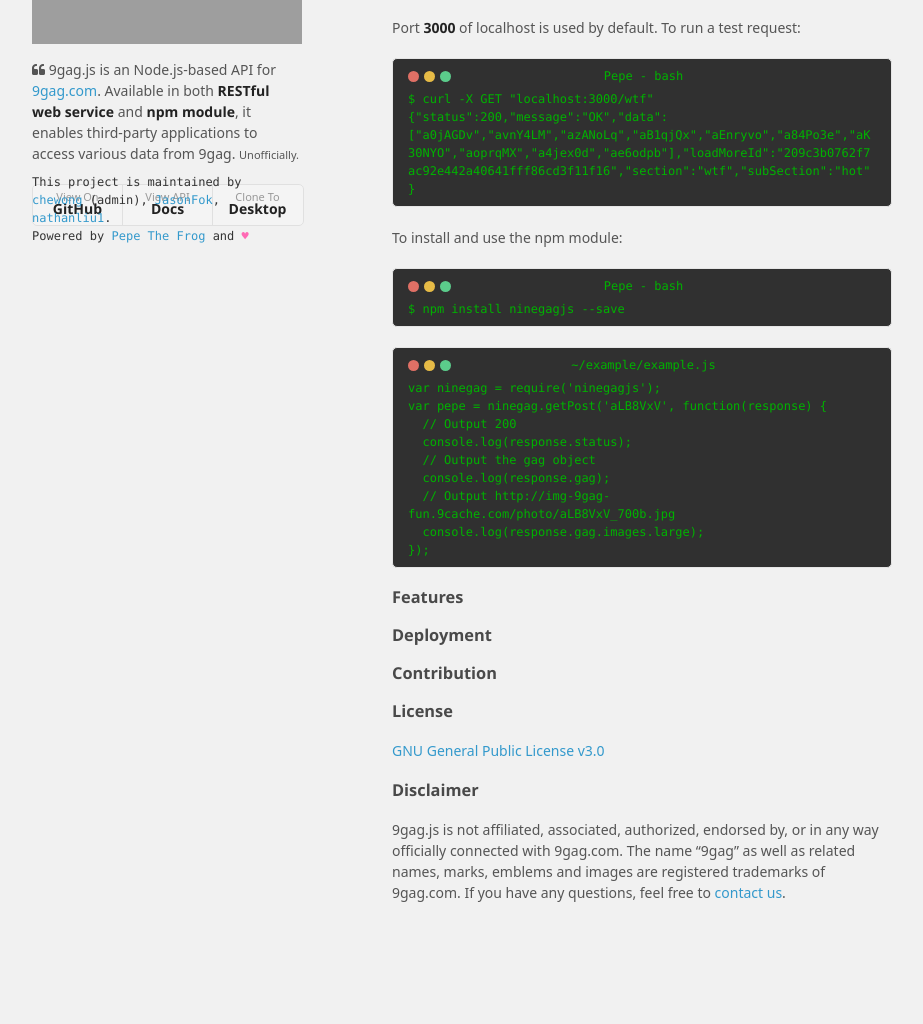
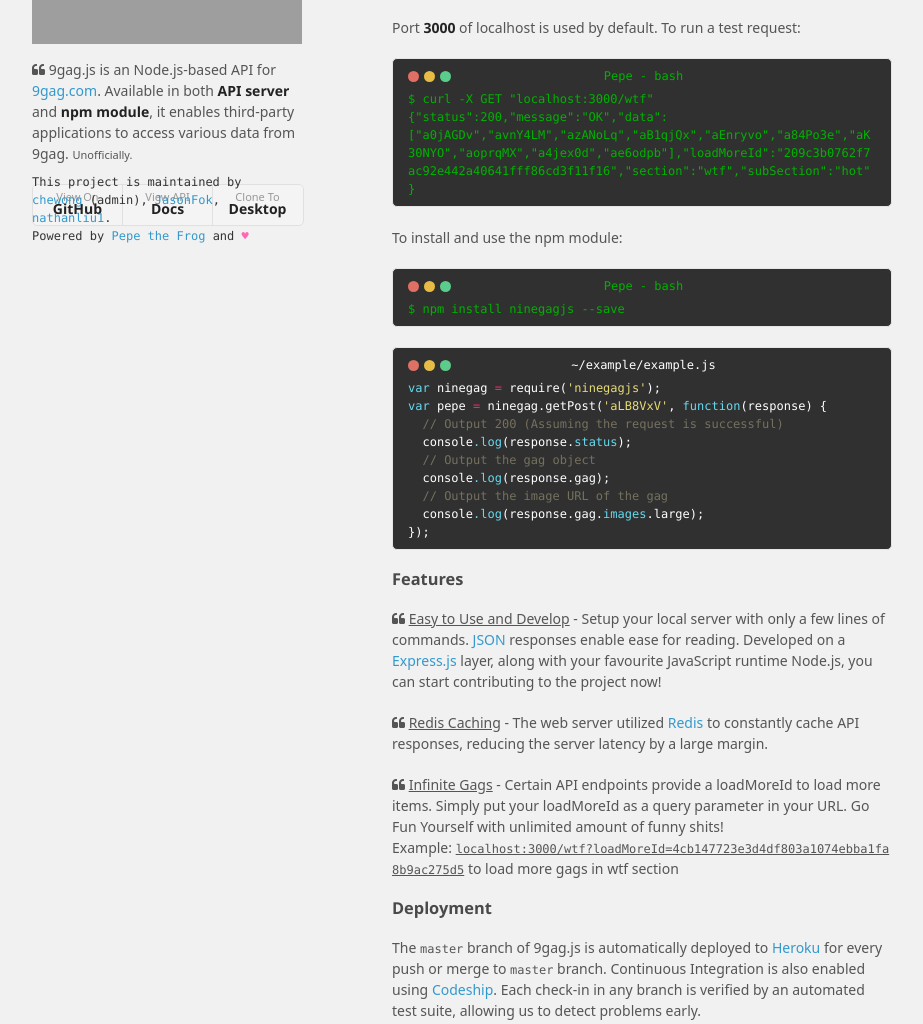
Before and after one commit to nathanliu1/9gag.js, a website: page public/index.html in a window 1280 px wide. Shown: the part 485-1509 px from the top of the page, without its empty margins (178-1101 px from the left). Before the commit the page ends 1458 px from the top, so only its background shows below. Drawn offline with Linux system fonts and the light colour scheme; grey boxes are pictures that could not be loaded; a web font is replaced by a local one.

Commit message:
Added Features, Deployment and Contribution section

```diff
--- a/public/css/styles.css
+++ b/public/css/styles.css
@@ -372,3 +372,19 @@
   display: inline-block;
   width: 375px;
 }
+
+.blue {
+  color: #66D9EF;
+}
+
+.pink {
+  color: #F92672;
+}
+
+.yellow {
+  color: #E6DB74;
+}
+
+.grey {
+  color: #75715E;
+}
--- a/public/index.html
+++ b/public/index.html
@@ -18,20 +18,18 @@
                 <h1>9gag.js</h1>
                 <img src="https://heroku-badge.herokuapp.com/?app=ninegagjs"></img>
                 <img src="https://codeship.com/projects/56e34800-74c1-0134-082d-12948b47b8fd/status?branch=master"></img>
-                <p><i class="fa fa-quote-left" aria-hidden="true"></i> 9gag.js is an Node.js-based API for <a href="http://9gag.com">9gag.com</a>. Available in both <strong>RESTful web service</strong> and <strong>npm module</strong>, it enables third-party applications to access various data from 9gag. <small>Unofficially.</small></p>
+                <p><i class="fa fa-quote-left" aria-hidden="true"></i> 9gag.js is an Node.js-based API for <a target="_blank" href="http://9gag.com">9gag.com</a>. Available in both <strong>API server</strong> and <strong>npm module</strong>, it enables third-party applications to access various data from 9gag. <small>Unofficially.</small></p>
                 <ul>
-                    <li><a href="https://github.com/chewong/9gag.js">View On <strong>GitHub</strong></a></li>
-                    <li><a href="https://github.com/chewong/9gag.js/blob/master/README.md#documentation">View API<strong>Docs</strong></a></li>
-                    <li><a href="github-windows://openRepo/https://github.com/chewong/9gag.js">Clone To <strong>Desktop</strong></a></li>
+                    <li><a target="_blank" href="https://github.com/chewong/9gag.js">View On <strong>GitHub</strong></a></li>
+                    <li><a target="_blank" href="https://github.com/chewong/9gag.js/blob/master/README.md#documentation">View API<strong>Docs</strong></a></li>
+                    <li><a target="_blank" href="github-windows://openRepo/https://github.com/chewong/9gag.js">Clone To <strong>Desktop</strong></a></li>
                 </ul>
             </header>
             <section>
-
-                <h3>What does 9gag.js do?</h3>
+                <h3>About</h3>
                 <p>
                     Our Web API lets your applications fetch data from 9gag. Based on simple REST principles, our Web API endpoints return data in JSON format about gag data, gags in different sections and user information. However, due to authentication problems, only GET requests are available at the moment.
                 </p>
-
                 <h3>Getting Started</h3>
                 <p>To run the REST API web service locally:</p>
                 <div class="codeTerminal">
@@ -58,35 +56,41 @@
                     <code class="firstLine">$ npm install ninegagjs --save</code>
                 </div>
                 <div class="codeTerminal">
-                  <span class="bullet bullet-red"></span><span class="bullet bullet-yellow"></span><span class="bullet bullet-green"></span><span class="terminalPath">~/example/example.js</span>
-                  <code class="firstLine">var ninegag = require('ninegagjs');</code>
-                  <code>
-                  var pepe = ninegag.getPost('aLB8VxV', function(response) {<br>
-                  &nbsp;&nbsp;// Output 200<br>
-                  &nbsp;&nbsp;console.log(response.status);<br>
-                  &nbsp;&nbsp;// Output the gag object<br>
-                  &nbsp;&nbsp;console.log(response.gag);<br>
-                  &nbsp;&nbsp;// Output http://img-9gag-fun.9cache.com/photo/aLB8VxV_700b.jpg<br>
-                  &nbsp;&nbsp;console.log(response.gag.images.large); <br>
+                    <span class="bullet bullet-red"></span><span class="bullet bullet-yellow"></span><span class="bullet bullet-green"></span><span class="terminalPath" style="color:white">~/example/example.js</span>
+                    <code class="firstLine" style="color:white"><span class="blue">var</span> ninegag <span class="pink">=</span> require(<span class="yellow">'ninegagjs'</span>);</code>
+                    <code style="color:white">
+                    <span class="blue">var</span> pepe <span class="pink">=</span> ninegag.getPost(<span class="yellow">'aLB8VxV'</span>, <span class="blue">function</span>(response) {<br>
+                    &nbsp;&nbsp;<span class="grey">// Output 200 (Assuming the request is successful)</span><br>
+                    &nbsp;&nbsp;console<span class="blue">.log</span>(response.<span class="blue">status</span>);<br>
+                    &nbsp;&nbsp;<span class="grey">// Output the gag object</span><br>
+                    &nbsp;&nbsp;console<span class="blue">.log</span>(response.gag);<br>
+                    &nbsp;&nbsp;<span class="grey">// Output the image URL of the gag</span><br>
+                    &nbsp;&nbsp;console<span class="blue">.log</span>(response.gag.<span class="blue">images</span>.large); <br>
                     });
                     </code>
                 </div>
 
                 <h3>Features</h3>
+                <p><i class="fa fa-quote-left" aria-hidden="true"></i> <u>Easy to Use and Develop</u> - Setup your local server with only a few lines of commands. <a target="_blank" href="http://www.json.org/">JSON</a> responses enable ease for reading. Developed on a <a target="_blank" href="http://expressjs.com/">Express.js</a> layer, along with your favourite JavaScript runtime Node.js, you can start contributing to the project now!</p>
+                <p><i class="fa fa-quote-left" aria-hidden="true"></i> <u>Redis Caching</u> - The web server utilized <a target="_blank" href="http://redis.io/">Redis</a> to constantly cache API responses, reducing the server latency by a large margin.</p>
+                <p><i class="fa fa-quote-left" aria-hidden="true"></i> <u>Infinite Gags</u> - Certain API endpoints provide a loadMoreId to load more items. Simply put your loadMoreId as a query parameter in your URL. Go Fun Yourself with unlimited amount of funny shits!<br>Example: <code style="color:#555;word-break:break-all;display:inline"><u>localhost:3000/wtf?loadMoreId=4cb147723e3d4df803a1074ebba1fa8b9ac275d5</u></code> to load more gags in wtf section</p>
 
                 <h3>Deployment</h3>
+                <p>The <code style="color:#555;display:inline">master</code> branch of 9gag.js is automatically deployed to <a target="_blank" href="https://www.heroku.com">Heroku</a> for every push or merge to <code style="color:#555;display:inline">master</code> branch. Continuous Integration is also enabled using <a target="_blank" href="https://codeship.com/">Codeship</a>. Each check-in in any branch is verified by an automated test suite, allowing us to detect problems early.</a>
 
                 <h3>Contribution</h3>
+                <p>9gag.js is available on Github if you'd like to crack it open and help out! However, please review the <a target="_blank" href="https://github.com/chewong/9gag.js#contribution-guideline">Contribution Guideline</a> beforehand. Experiencing a problem or a bug? You can report them @ <a target="_blank" href="https://github.com/chewong/9gag.js/issues">GitHub Issues</a>.</p>
 
-                <h3>License</h3>
-                <p><a href="https://github.com/chewong/9gag.js/blob/master/LICENSE">GNU General Public License v3.0</a></p>
+                <h3>Open Source License</h3>
+                <p><a target="_blank" href="https://github.com/chewong/9gag.js/blob/master/LICENSE">GNU General Public License v3.0</a></p>
+
                 <h3>Disclaimer</h3>
                 <p>
-                  9gag.js is not affiliated, associated, authorized, endorsed by, or in any way officially connected with 9gag.com. The name “9gag” as well as related names, marks, emblems and images are registered trademarks of 9gag.com. If you have any questions, feel free to <a href="mailto:lovinghist@gmail.com">contact us</a>.
+                    9gag.js is not affiliated, associated, authorized, endorsed by, or in any way officially connected with 9gag.com. The name “9gag” as well as related names, marks, emblems and images are registered trademarks of 9gag.com. If you have any questions, feel free to <a target="_blank" href="mailto:lovinghist@gmail.com">contact us</a>.
                 </p>
             </section>
             <footer>
-                <p>This project is maintained by<br><a href="https://github.com/chewong">chewong</a> (admin), <a href="https://github.com/JasonFok">JasonFok</a>, <a href="https://github.com/nathanliu1">nathanliu1</a>.<br>Powered by <a href="http://images-cdn.9gag.com/photo/aEzG0mx_700b.jpg">Pepe The Frog</a> and <span style="color:#ff69b4">♥</span></p>
+                <p>This project is maintained by<br><a target="_blank" href="https://github.com/chewong">chewong</a> (admin), <a target="_blank" href="https://github.com/JasonFok">JasonFok</a>, <a target="_blank" href="https://github.com/nathanliu1">nathanliu1</a>.<br>Powered by <a target="_blank" href="http://knowyourmeme.com/memes/pepe-the-frog">Pepe the Frog</a> and <span style="color:#ff69b4">♥</span></p>
             </footer>
         </div>
         <script src="js/scale.fix.js"></script>
```
Lines whose indentation alone changed are shown as unchanged.
